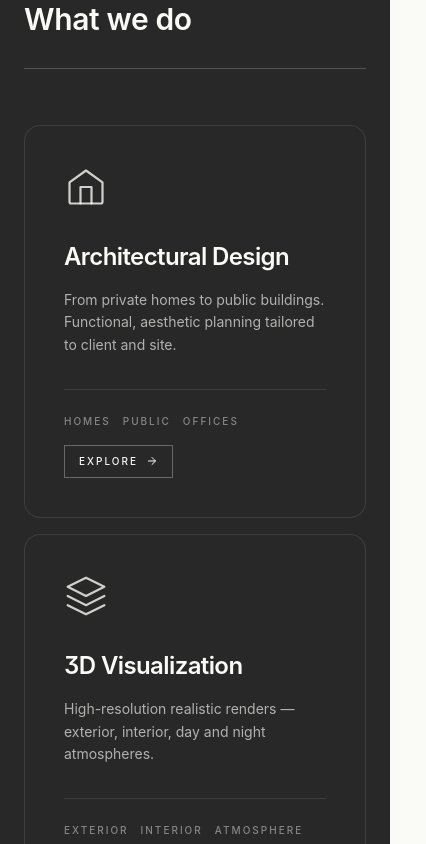
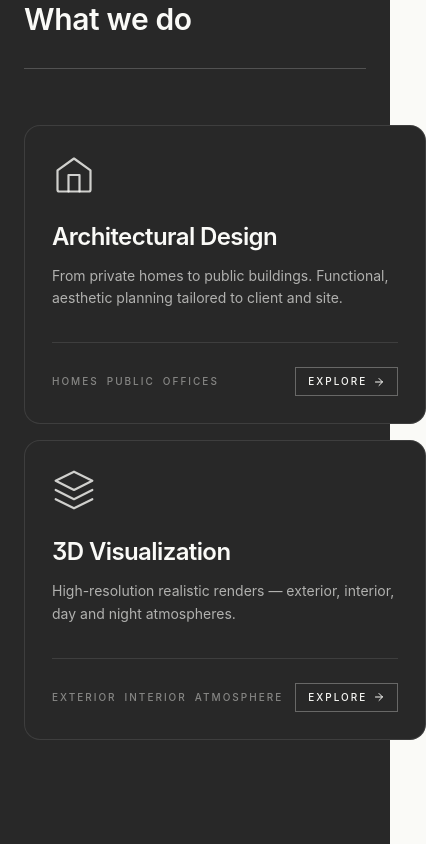
Before and after one commit to eliyaavisror/eliyastudio-new-web, a Next.js app: page /en in a window 390 px wide. Shown: the part 920-1764 px from the top of the page, 426 px wide, since content can reach past the window. Built offline with nearby package versions, Linux system fonts and the light colour scheme.

Commit message:
Fix ServiceCard layout consistency on mobile to prevent wrapping and button style mismatch

```diff
--- a/src/app/[locale]/page.tsx
+++ b/src/app/[locale]/page.tsx
@@ -128,7 +128,7 @@ function ServiceCard({
   return (
     <Link
       href={href}
-      className="group bg-ink rounded-2xl p-10 md:p-12 lg:p-14 min-h-[380px] flex flex-col
+      className="group bg-ink rounded-2xl p-7 sm:p-10 md:p-12 lg:p-14 flex flex-col justify-between
         ring-1 ring-inset ring-paper/10
         transition-all duration-200
         hover:ring-paper/20
@@ -137,23 +137,34 @@ function ServiceCard({
         active:scale-[0.985]
         active:shadow-[inset_0_6px_20px_rgba(0,0,0,0.55)]"
     >
-      <div className="mb-8 text-paper/80">
-        {icon}
+      <div>
+        <div className="mb-6 md:mb-8 text-paper/80">{icon}</div>
+        <h3 className="text-2xl md:text-3xl font-semibold tracking-tight mb-3 md:mb-4">{title}</h3>
+        <p className="text-paper/65 leading-relaxed text-sm md:text-base flex-1">{body}</p>
       </div>
-      <h3 className="text-2xl md:text-3xl font-semibold tracking-tight mb-4">{title}</h3>
-      <p className="text-paper/65 leading-relaxed text-sm md:text-base flex-1">{body}</p>
-      <div className="mt-8 pt-6 border-t border-paper/10 flex flex-wrap items-center justify-between gap-4">
-        <div className="flex flex-wrap gap-3">
-          {tags.map(tag => (
+
+      <div className="mt-8 pt-6 border-t border-paper/10 flex items-center justify-between gap-3">
+        <div className="flex items-center gap-2 sm:gap-3">
+          {tags.map((tag) => (
             <span key={tag} className="ticker text-[10px] text-paper/45">
               {tag}
             </span>
           ))}
         </div>
-        <span className="ticker text-[10px] text-paper border border-paper/30 px-3.5 py-2 flex items-center gap-2 group-hover:bg-paper group-hover:text-ink transition-all duration-300">
+        <span className="ticker text-[10px] text-paper border border-paper/30 px-3 py-1.5 flex-shrink-0 flex items-center gap-1.5 transition-all duration-300">
           <span>{ctaText}</span>
-          <svg width="12" height="12" viewBox="0 0 24 24" fill="none" stroke="currentColor" strokeWidth="2" strokeLinecap="round" strokeLinejoin="round" className="rtl:rotate-180 transition-transform group-hover:translate-x-1 rtl:group-hover:-translate-x-1">
-            <path d="M5 12h14M12 5l7 7-7 7"/>
+          <svg
+            width="12"
+            height="12"
+            viewBox="0 0 24 24"
+            fill="none"
+            stroke="currentColor"
+            strokeWidth="2"
+            strokeLinecap="round"
+            strokeLinejoin="round"
+            className="rtl:rotate-180 transition-transform group-hover:translate-x-1 rtl:group-hover:-translate-x-1"
+          >
+            <path d="M5 12h14M12 5l7 7-7 7" />
           </svg>
         </span>
       </div>
```
